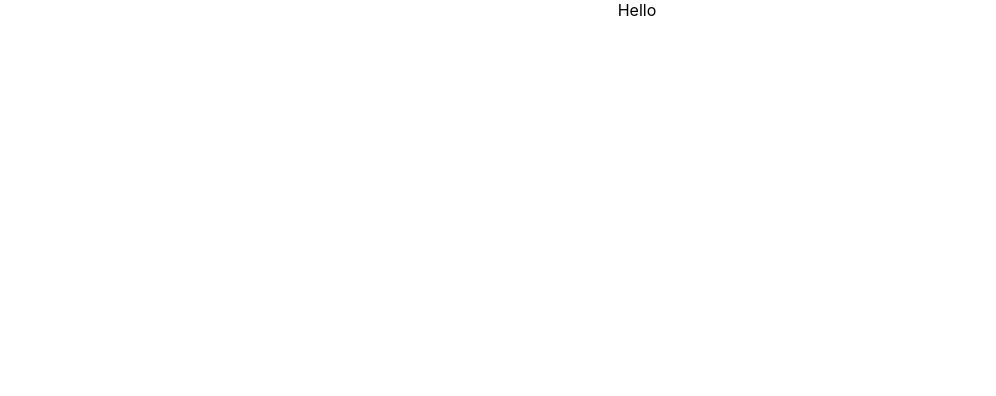
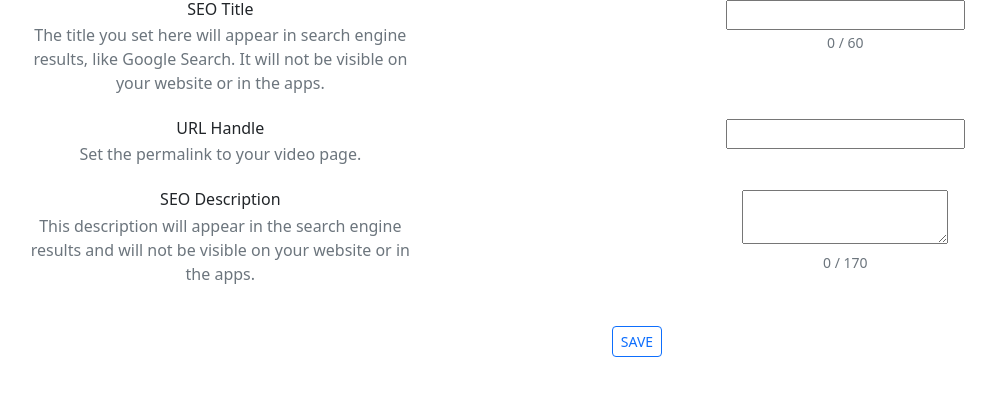
Before and after one commit to Hamlet593/React-Tests, a React (Create React App) app: page / in a window 1280 px wide. Shown: the top 396 px of the page, without its empty margins (3-999 px from the left). Built offline with nearby package versions, Linux system fonts and the light colour scheme.

Commit message:
Adding css

```diff
--- a/src/App.css
+++ b/src/App.css
@@ -1,3 +1,6 @@
 .App {
+  display: flex;
+  align-items: center;
+  justify-content: center;
   text-align: center;
 }
--- a/src/App.js
+++ b/src/App.js
@@ -4,7 +4,53 @@ function App() {
 
   return (
     <div className="App">
-      Hello
+      <div className="pt-7 pb-2 px-1">
+        <form>
+          <div className="row mb-4">
+            <div className="col-4">
+              <h6 className="mb-1">SEO Title</h6>
+              <p className="text-xs text-muted mb-0">The title you set here will appear in search engine results, like Google Search. It will not be visible on your website or in the apps.</p>
+            </div>
+            <div className="col-8">
+              <div className="form-field-container mb-3">
+                <div className="form-field position-relative ">
+                  <input id="og_title" name="og_title" type="text" autoComplete="off" required="" className=" active" maxLength="60" value="" />
+                </div>
+                <small className="form-text text-muted text-right">0 / 60</small>
+              </div>
+            </div>
+          </div>
+          <div className="row mb-4">
+            <div className="col-4">
+              <h6 className="mb-1">URL Handle</h6>
+              <p className="text-xs text-muted mb-0">Set the permalink to your video page.</p>
+            </div>
+            <div className="col-8">
+              <div className="form-field-container mb-3">
+                <div className="form-field position-relative ">
+                  <input id="og_url" name="og_url" type="text" autoComplete="off" required="" className=" active" value="" /></div>
+              </div>
+            </div>
+          </div>
+          <div className="row mb-4">
+            <div className="col-4">
+              <h6 className="mb-1">SEO Description</h6>
+              <p className="text-xs text-muted mb-0">This description will appear in the search engine results and will not be visible on your website or in the apps.</p>
+            </div>
+            <div className="col-8">
+              <div className="form-field-container ">
+                <div className="form-field position-relative ">
+                  <textarea id="og_description" name="og_description" aria-describedby="" autoComplete="off" className=" active" maxLength="170"></textarea>
+                </div>
+                <small className="form-text text-muted text-right">0 / 170</small>
+              </div>
+            </div>
+          </div>
+          <div className="pt-3 text-right">
+            <button type="submit" className="btn btn-sm btn-outline-primary mnw-100 py-1 text-uppercase weight-400 fz-12">Save</button>
+          </div>
+        </form>
+      </div>
     </div>
   );
 }
--- a/src/index.js
+++ b/src/index.js
@@ -3,6 +3,8 @@ import ReactDOM from 'react-dom/client';
 import './index.css';
 import App from './App';
 import reportWebVitals from './reportWebVitals';
+import '../node_modules/bootstrap/dist/js/bootstrap.bundle';
+import '../node_modules/bootstrap/dist/css/bootstrap.min.css';
 
 const root = ReactDOM.createRoot(document.getElementById('root'));
 root.render(
```
